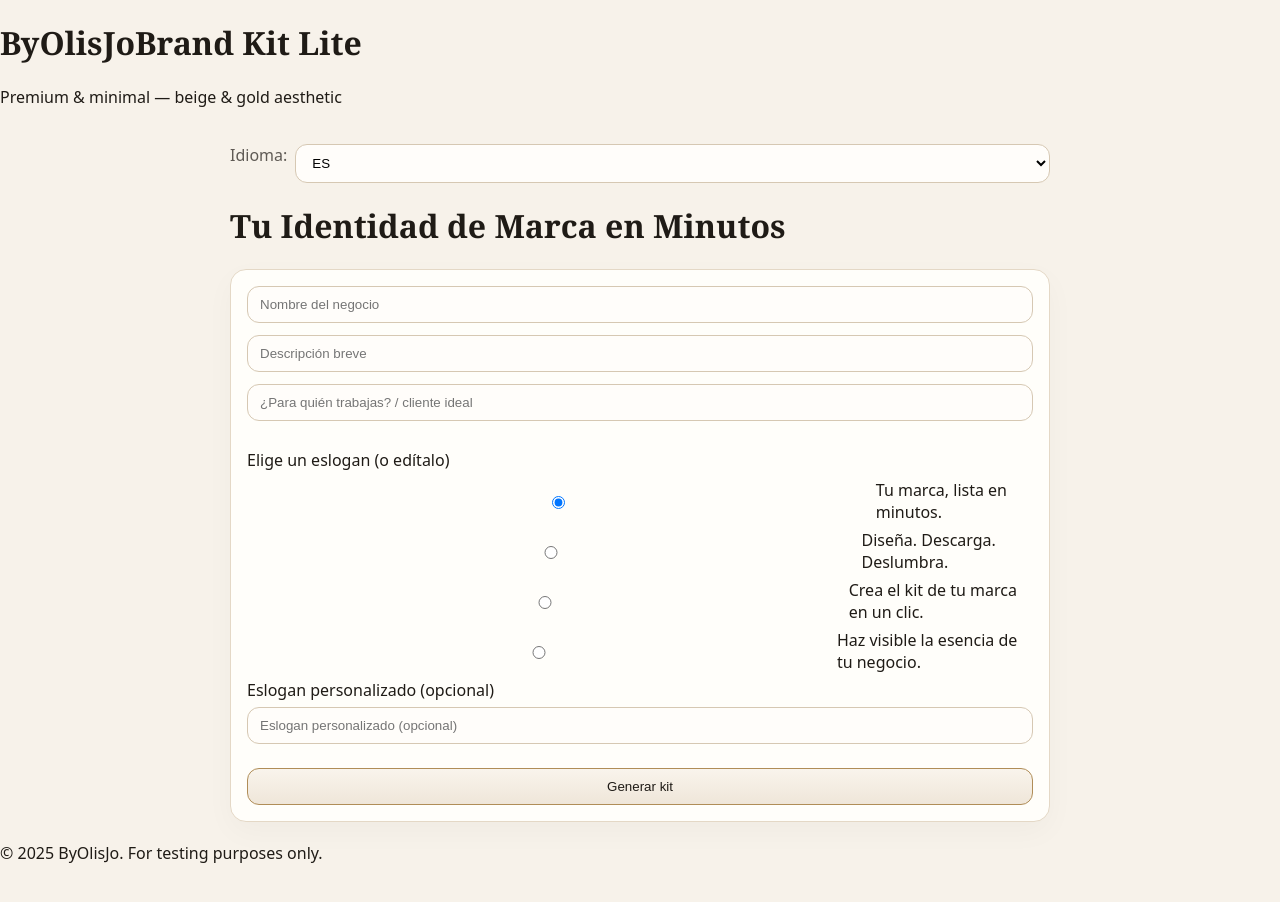
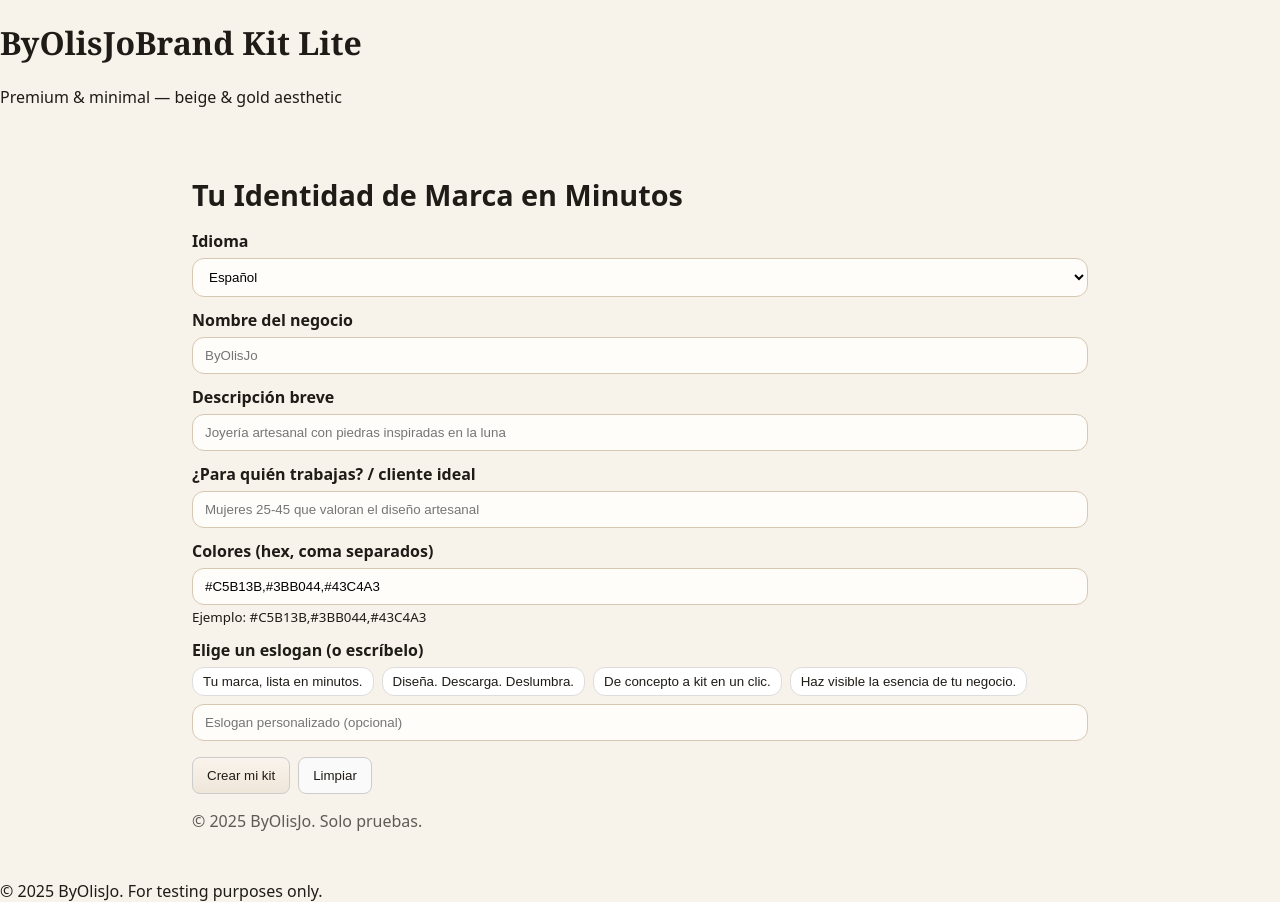
Before and after one commit to infobyolisjo-cpu/mi-primer-proyecto, a Next.js app: page / in a window 1280 px wide. Before the commit the page ends 864 px from the top, so only its background shows below. Built offline with nearby package versions, Linux system fonts and the light colour scheme.

Commit message:
Feat(home): integrar textos bilingues y nuevos slogans personalizados en pagina principal

```diff
--- a/app/page.tsx
+++ b/app/page.tsx
@@ -1,145 +1,236 @@
 'use client';
 
 import { useEffect, useMemo, useState } from 'react';
-import { useRouter } from 'next/navigation';
+import { useRouter, useSearchParams } from 'next/navigation';
+import { normalizeLang, t, type Lang } from '@/lib/i18n';
 
-type Lang = 'es' | 'en';
-
-const texts = {
-  es: {
-    title: 'Tu Identidad de Marca en Minutos',
-    name: 'Nombre del negocio',
-    desc: 'Descripción breve',
-    client: '¿Para quién trabajas? / cliente ideal',
-    pickSlogan: 'Elige un eslogan (o edítalo)',
-    customSlogan: 'Eslogan personalizado (opcional)',
-    generate: 'Generar kit',
-    suggestions: [
-      'Tu marca, lista en minutos.',
-      'Diseña. Descarga. Deslumbra.',
-      'Crea el kit de tu marca en un clic.',
-      'Haz visible la esencia de tu negocio.',
-    ],
-    langLabel: 'Idioma',
-  },
-  en: {
-    title: 'Your Brand Identity in Minutes',
-    name: 'Business name',
-    desc: 'Short description',
-    client: 'Who do you work for? / ideal client',
-    pickSlogan: 'Pick a tagline (or edit it)',
-    customSlogan: 'Custom tagline (optional)',
-    generate: 'Generate kit',
-    suggestions: [
-      'Your brand, ready in minutes.',
-      'Design. Download. Dazzle.',
-      'Create your brand kit in one click.',
-      'Show the essence of your business.',
-    ],
-    langLabel: 'Language',
-  },
-} as const;
+type FormState = {
+  name: string;
+  desc: string;
+  client: string;
+  colors: string; // CSV: "#C5B13B,#3BB044,#43C4A3"
+  lang: Lang;
+  slogan: string;       // opción elegida
+  customSlogan: string; // si escribe uno propio
+};
 
 export default function HomePage() {
   const router = useRouter();
+  const params = useSearchParams();
 
-  // idioma
-  const [lang, setLang] = useState<Lang>('es');
+  const initialLang = normalizeLang(params.get('lang'));
+  const [form, setForm] = useState<FormState>({
+    name: '',
+    desc: '',
+    client: '',
+    colors: '#C5B13B,#3BB044,#43C4A3',
+    lang: initialLang,
+    slogan: '',
+    customSlogan: '',
+  });
+
+  // Traducciones según idioma
+  const copy = useMemo(() => t(form.lang), [form.lang]);
+
+  // Cuando cambia el lang del query, sincroniza
   useEffect(() => {
-    const saved = (typeof window !== 'undefined' ? localStorage.getItem('lang') : null) as Lang | null;
-    if (saved === 'es' || saved === 'en') setLang(saved);
-  }, []);
-  useEffect(() => {
-    if (typeof window !== 'undefined') localStorage.setItem('lang', lang);
-  }, [lang]);
+    const qLang = normalizeLang(params.get('lang'));
+    if (qLang !== form.lang) {
+      setForm((f) => ({ ...f, lang: qLang }));
+    }
+    // eslint-disable-next-line react-hooks/exhaustive-deps
+  }, [params]);
 
-  const t = texts[lang];
+  // slogan final preferirá el custom si existe, sino el elegido
+  const finalSlogan = form.customSlogan.trim() || form.slogan.trim();
 
-  // Campos
-  const [name, setName] = useState('');
-  const [desc, setDesc] = useState('');
-  const [client, setClient] = useState('');
+  const handleChange =
+    (field: keyof FormState) =>
+    (e: React.ChangeEvent<HTMLInputElement | HTMLTextAreaElement>) => {
+      setForm((f) => ({ ...f, [field]: e.target.value }));
+    };
 
-  // Slogans
-  const suggestions = useMemo(() => t.suggestions, [t]);
-  const [picked, setPicked] = useState<string>('');
-  useEffect(() => {
-    // cuando cambia el idioma, elegimos el primero por defecto
-    setPicked(t.suggestions[0]);
-    setCustom('');
-  }, [lang]);
+  const handleLang = (e: React.ChangeEvent<HTMLSelectElement>) => {
+    const nextLang = normalizeLang(e.target.value);
+    setForm((f) => ({ ...f, lang: nextLang }));
+    // actualiza la URL con ?lang=
+    const qs = new URLSearchParams(Array.from(params.entries()));
+    qs.set('lang', nextLang);
+    router.replace(`/?${qs.toString()}`);
+  };
 
-  const [custom, setCustom] = useState('');
-  const finalSlogan = custom.trim() ? custom.trim() : picked;
+  const handleSuggestion = (s: string) => {
+    setForm((f) => ({ ...f, slogan: s, customSlogan: '' }));
+  };
 
-  function submit() {
-    const colors = ['#8c6a43', '#e6dccf', '#fffaf3'].join(','); // cambia si ya tienes tus colores
-    const qs = new URLSearchParams({
-      name,
-      slogan: finalSlogan,
-      colors,
-      lang, // <-- llevamos el idioma a /pay y /download
-    });
+  const handleSubmit = () => {
+    if (!form.name.trim() || !form.desc.trim()) {
+      alert(copy.notices.required);
+      return;
+    }
+    const qs = new URLSearchParams();
+    qs.set('name', form.name);
+    qs.set('slogan', finalSlogan || '');
+    qs.set('colors', form.colors);
+    qs.set('lang', form.lang);
     router.push(`/pay?${qs.toString()}`);
-  }
+  };
 
   return (
-    <main style={{ maxWidth: 860, margin: '0 auto', padding: '1.25rem' }}>
-      {/* Barra idioma */}
-      <div style={{ display: 'flex', justifyContent: 'flex-end', marginBottom: 8, gap: 8 }}>
-        <label style={{ opacity: 0.7 }}>{t.langLabel}:</label>
-        <select value={lang} onChange={e => setLang(e.target.value as Lang)}>
-          <option value="es">ES</option>
-          <option value="en">EN</option>
+    <main style={{ padding: '2rem', maxWidth: 960, margin: '0 auto' }}>
+      <h1 style={{ fontSize: '1.8rem', marginBottom: '1rem' }}>{copy.title}</h1>
+
+      {/* Idioma */}
+      <div style={{ marginBottom: 12 }}>
+        <label style={{ display: 'block', fontWeight: 600, marginBottom: 6 }}>
+          {copy.labels.lang}
+        </label>
+        <select value={form.lang} onChange={handleLang}>
+          <option value="es">Español</option>
+          <option value="en">English</option>
         </select>
       </div>
 
-      <h1 className="font-serif text-2xl mb-2">{t.title}</h1>
+      {/* Nombre */}
+      <div style={{ marginBottom: 12 }}>
+        <label style={{ display: 'block', fontWeight: 600, marginBottom: 6 }}>
+          {copy.labels.name}
+        </label>
+        <input
+          value={form.name}
+          onChange={handleChange('name')}
+          placeholder="ByOlisJo"
+          style={{ width: '100%' }}
+        />
+      </div>
 
-      <div className="card" style={{ display: 'grid', gap: 12 }}>
+      {/* Descripción */}
+      <div style={{ marginBottom: 12 }}>
+        <label style={{ display: 'block', fontWeight: 600, marginBottom: 6 }}>
+          {copy.labels.desc}
+        </label>
         <input
-          placeholder={t.name}
-          value={name}
-          onChange={e => setName(e.target.value)}
+          value={form.desc}
+          onChange={handleChange('desc')}
+          placeholder={
+            form.lang === 'es'
+              ? 'Joyería artesanal con piedras inspiradas en la luna'
+              : 'Handcrafted jewelry with moon-inspired stones'
+          }
+          style={{ width: '100%' }}
         />
+      </div>
+
+      {/* Cliente */}
+      <div style={{ marginBottom: 12 }}>
+        <label style={{ display: 'block', fontWeight: 600, marginBottom: 6 }}>
+          {copy.labels.client}
+        </label>
         <input
-          placeholder={t.desc}
-          value={desc}
-          onChange={e => setDesc(e.target.value)}
+          value={form.client}
+          onChange={handleChange('client')}
+          placeholder={
+            form.lang === 'es'
+              ? 'Mujeres 25-45 que valoran el diseño artesanal'
+              : 'Women 25-45 who value artisanal design'
+          }
+          style={{ width: '100%' }}
         />
+      </div>
+
+      {/* Colores */}
+      <div style={{ marginBottom: 12 }}>
+        <label style={{ display: 'block', fontWeight: 600, marginBottom: 6 }}>
+          {copy.labels.colors}
+        </label>
         <input
-          placeholder={t.client}
-          value={client}
-          onChange={e => setClient(e.target.value)}
+          value={form.colors}
+          onChange={handleChange('colors')}
+          placeholder="#C5B13B,#3BB044,#43C4A3"
+          style={{ width: '100%' }}
         />
+        <small>
+          {form.lang === 'es'
+            ? 'Ejemplo: #C5B13B,#3BB044,#43C4A3'
+            : 'Example: #C5B13B,#3BB044,#43C4A3'}
+        </small>
+      </div>
 
-        <div>
-          <p style={{ marginBottom: 8 }}>{t.pickSlogan}</p>
-          <div style={{ display: 'grid', gap: 6 }}>
-            {suggestions.map((s, i) => (
-              <label key={i} style={{ display: 'flex', gap: 8, alignItems: 'center' }}>
-                <input
-                  type="radio"
-                  name="slogan"
-                  checked={!custom && picked === s}
-                  onChange={() => { setPicked(s); setCustom(''); }}
-                />
-                <span>{s}</span>
-              </label>
-            ))}
-            <label style={{ display: 'grid', gap: 6 }}>
-              <span>{t.customSlogan}</span>
-              <input
-                placeholder={t.customSlogan}
-                value={custom}
-                onChange={e => setCustom(e.target.value)}
-              />
-            </label>
-          </div>
+      {/* Slogan sugerido + personalizado */}
+      <div style={{ marginBottom: 16 }}>
+        <label style={{ display: 'block', fontWeight: 600, marginBottom: 6 }}>
+          {copy.labels.slogan}
+        </label>
+
+        <div style={{ display: 'flex', flexWrap: 'wrap', gap: 8, marginBottom: 8 }}>
+          {copy.suggestions.slice(0, 4).map((s) => (
+            <button
+              key={s}
+              type="button"
+              onClick={() => handleSuggestion(s)}
+              style={{
+                border: '1px solid #ddd',
+                padding: '6px 10px',
+                background: form.slogan === s ? '#f2f2f2' : 'white',
+                cursor: 'pointer',
+              }}
+            >
+              {s}
+            </button>
+          ))}
         </div>
 
-        <button onClick={submit} style={{ marginTop: 12 }}>{t.generate}</button>
+        <input
+          value={form.customSlogan}
+          onChange={handleChange('customSlogan')}
+          placeholder={copy.labels.customSlogan}
+          style={{ width: '100%' }}
+        />
       </div>
+
+      {/* Botón crear */}
+      <div style={{ display: 'flex', gap: 8 }}>
+        <button
+          type="button"
+          onClick={handleSubmit}
+          style={{
+            padding: '10px 14px',
+            borderRadius: 8,
+            border: '1px solid #ccc',
+            cursor: 'pointer',
+          }}
+        >
+          {copy.actions.create}
+        </button>
+
+        <button
+          type="button"
+          onClick={() =>
+            setForm({
+              name: '',
+              desc: '',
+              client: '',
+              colors: '#C5B13B,#3BB044,#43C4A3',
+              lang: form.lang,
+              slogan: '',
+              customSlogan: '',
+            })
+          }
+          style={{
+            padding: '10px 14px',
+            borderRadius: 8,
+            border: '1px solid #ccc',
+            cursor: 'pointer',
+            background: '#fafafa',
+          }}
+        >
+          {copy.actions.clear}
+        </button>
+      </div>
+
+      <p style={{ marginTop: 16, opacity: 0.7 }}>
+        © 2025 ByOlisJo. {form.lang === 'es' ? 'Solo pruebas.' : 'For testing purposes only.'}
+      </p>
     </main>
   );
 }
```
